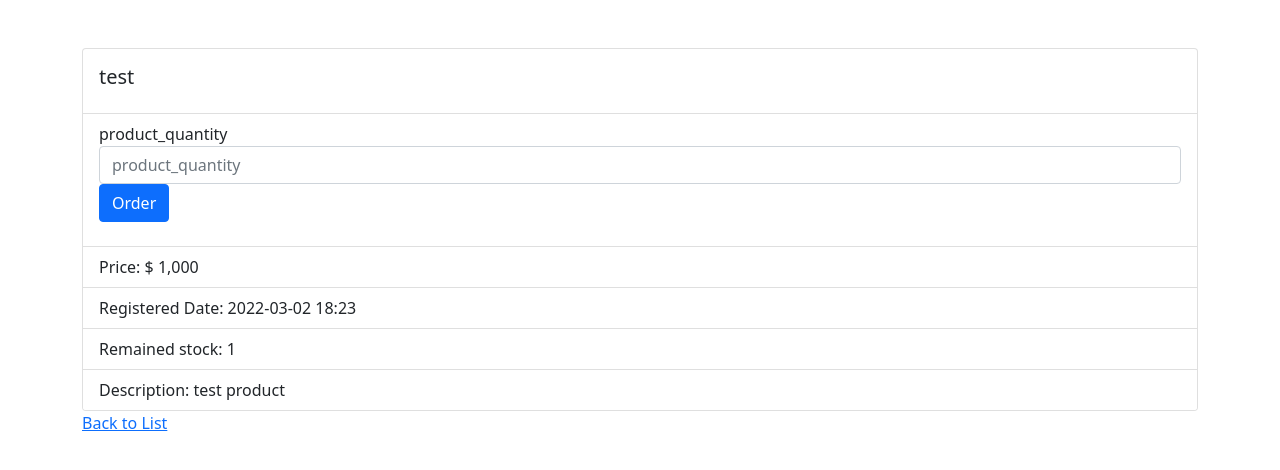
After one commit to Siwon-Kim/Web-django-shopping, a Django app: page /product/1 in a window 1280 px wide. The commit adds this page. Shown: the top 470 px of the page. Run offline with Django 4.2, Linux system fonts and the light colour scheme; data comes from the database, SQL or seed files in the repository.

Commit message:
Add order and product views

```diff
--- /dev/null
+++ b/shopping_mall/order/forms.py
@@ -0,0 +1,44 @@
+from django import forms
+from .models import Order
+from product.models import Product
+from user.models import User
+from django.db import transaction
+
+class RegisterForm(forms.Form):
+    def __init__(self, request, *args, **kwargs):
+        super().__init__(*args, **kwargs)
+        self.request = request
+
+    quantity = forms.IntegerField(
+        error_messages={
+            'required': 'How many products do you need? Please enter the amount'
+        }, label='product_quantity'
+    )
+
+    product = forms.IntegerField(
+        error_messages={
+            'required': 'Please enter the product'
+        }, label='product', widget=forms.HiddenInput
+    )
+
+    def clean(self):
+        cleaned_data = super().clean()
+        quantity = cleaned_data.get('quantity')
+        product = cleaned_data.get('product')
+        user = self.request.session.get('user')
+
+        if quantity and product and user:
+            with transaction.atomic():
+                prod=Product.objects.get(pk=product)
+                order = Order(
+                    quantity=quantity,
+                    product=prod,
+                    user=User.objects.get(email=user)
+                )
+                order.save()
+                prod.stock -= quantity
+                prod.save()
+        else:
+            self.product = product
+            self.add_error('quantity', 'No values')
+            self.add_error('product', 'No values')
--- a/shopping_mall/product/models.py
+++ b/shopping_mall/product/models.py
@@ -5,7 +5,7 @@ class Product(models.Model):
     price = models.IntegerField()
     description = models.TextField()
     stock = models.IntegerField()
-    register_data = models.DateTimeField(auto_now_add=True)
+    register_date = models.DateTimeField(auto_now_add=True)
 
     def __str__(self):
         return self.name
--- /dev/null
+++ b/shopping_mall/product/templates/product_detail.html
@@ -0,0 +1,42 @@
+{% extends "base.html" %}
+{% load humanize %}
+{% block contents %}
+<div class="row mt-5">
+    <div class="col-12">
+        <div class="card" style="width: 100%;">
+            <div class="card-body">
+                <h5 class="card-title">{{ product.name }}</h5>
+            </div>
+            <ul class="list-group list-group-flush">
+                <li class="list-group-item">
+                    <form method="POST" action="/order/create/">
+                        {% csrf_token %}
+                        {% for field in form %}
+                        <div class="form-group">
+                            {% if field.name != 'product' %}
+                            <label for="{{ field.id_for_label }}">{{ field.label }}</label>
+                            {% endif %}
+                            <input type="{{ field.field.widget.input_type }}" class="form-control" id="{{ field.id_for_label }}"
+                            placeholder="{{ field.label }}" name="{{ field.name }}" value="{% if field.name == 'product' %}{{ product.id }}{% endif %}"/>
+                        </div>
+                        {% if field.errors %}
+                        <span style="color: red">{{ field.errors }}</span>
+                        {% endif %}
+                        {% endfor %}
+                        <button type="submit" class="btn btn-primary">Order</button>
+                    </form>
+                </li>
+                <li class="list-group-item">Price: $ {{ product.price|intcomma }}</li>
+                <li class="list-group-item">Registered Date: {{ product.register_date|date:'Y-m-d H:i' }}</li>
+                <li class="list-group-item">Remained stock: {{ product.stock|intcomma }}</li>
+                <li class="list-group-item">Description: {{ product.description|safe }}</li>
+            </ul>
+        </div>
+    </div>
+    <div class="row">
+        <div class="col-12">
+            <a href="/product/">Back to List</a>
+        </div>
+    </div>
+</div>
+{% endblock %}
--- a/shopping_mall/product/views.py
+++ b/shopping_mall/product/views.py
@@ -1,3 +1,26 @@
 from django.shortcuts import render
+from django.views.generic import ListView, DetailView
+from django.views.generic.edit import FormView
+from .models import Product
+from .forms import RegisterForm
+from order.forms import RegisterForm
 
-# Create your views here.
+class ProductList(ListView):
+    model = Product
+    template_name = 'product.html'
+    context_object_name = 'product_list'
+
+class ProductCreate(FormView):
+    template_name = 'register_product.html'
+    form_class = RegisterForm
+    success_url = '/product/'
+
+class ProductDetail(DetailView):
+    template_name = 'product_detail.html'
+    queryset = Product.objects.all()
+    context_object_name = 'product'
+
+    def get_context_data(self, **kwargs):
+        context = super().get_context_data(**kwargs)
+        context['form'] = RegisterForm(self.request)
+        return context
--- a/shopping_mall/shopping_mall/settings.py
+++ b/shopping_mall/shopping_mall/settings.py
@@ -37,6 +37,7 @@ INSTALLED_APPS = [
     'django.contrib.sessions',
     'django.contrib.messages',
     'django.contrib.staticfiles',
+    'django.contrib.humanize',
     'user',
     'order',
     'product',
--- a/shopping_mall/shopping_mall/urls.py
+++ b/shopping_mall/shopping_mall/urls.py
@@ -1,10 +1,17 @@
 from django.contrib import admin
 from django.urls import path
 from user.views import index, RegisterView, LoginView
+from product.views import ProductList, ProductCreate, ProductDetail
+from order.views import OrderCreate, OrderList
 
 urlpatterns = [
     path('admin/', admin.site.urls),
     path('', index),
     path('register/', RegisterView.as_view()),
     path('login/', LoginView.as_view()),
+    path('product/', ProductList.as_view()),
+    path('product/create/', ProductCreate.as_view()),
+    path('product/<int:pk>', ProductDetail.as_view()),
+    path('order/', OrderList.as_view()),
+    path('order/create/', OrderCreate.as_view()),
 ]
--- a/shopping_mall/user/templates/base.html
+++ b/shopping_mall/user/templates/base.html
@@ -4,11 +4,13 @@
         <meta name="viewport" content="width=device-width, initial-scale=1" />
         <link href="https://cdn.jsdelivr.net/npm/bootstrap@5.1.3/dist/css/bootstrap.min.css" rel="stylesheet" integrity="sha384-1BmE4kWBq78iYhFldvKuhfTAU6auU8tT94WrHftjDbrCEXSU1oBoqyl2QvZ6jIW3" crossorigin="anonymous">
         <script src="https://cdn.jsdelivr.net/npm/bootstrap@5.1.3/dist/js/bootstrap.bundle.min.js" integrity="sha384-ka7Sk0Gln4gmtz2MlQnikT1wXgYsOg+OMhuP+IlRH9sENBO0LRn5q+8nbTov4+1p" crossorigin="anonymous"></script>
+        {% block header %}
+        {% endblock %}
     </head>
     <body>
         <div class="container">
             {% block contents %}
-            {% endblock %}
+            {% endblock contents %}
         </div>
     </body>
 </html>
```
Also changed, not shown: shopping_mall/order/templates/order.html (added, +28 -0 lines), shopping_mall/order/views.py (+27 -2 lines), shopping_mall/product/forms.py (added, +44 -0 lines), shopping_mall/product/templates/product.html (added, +28 -0 lines), shopping_mall/product/templates/register_product.html (added, +53 -0 lines), shopping_mall/db.sqlite3, shopping_mall/product/migrations/0002_rename_register_data_product_register_date.py (added).
